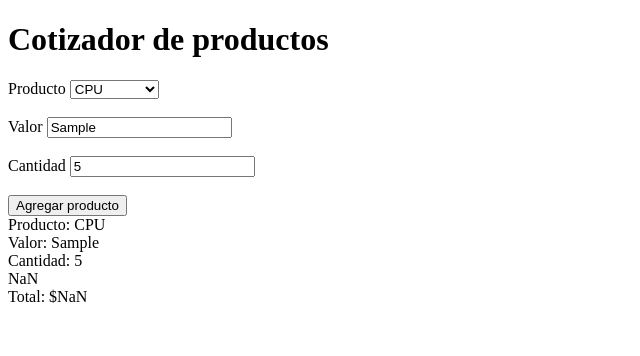
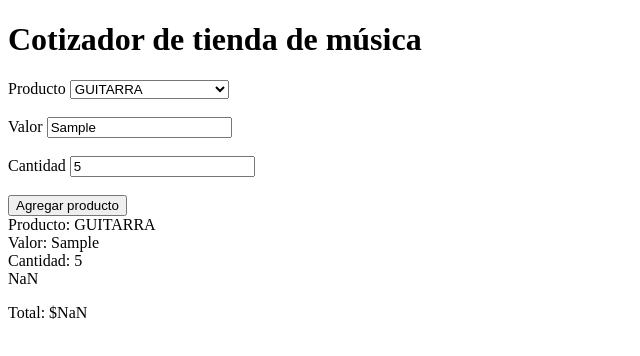
Before and after one commit to r-vudama/js-cotizador, a plain HTML site: page index.html in a window 1280 px wide. Both pictures are taken after typing "Sample", "5" into the empty fields and a click on the button "Agregar producto". Shown: the whole page, without its empty margins (0-640 px from the left). Drawn offline with Linux system fonts and the light colour scheme.

Commit message:
quito la repeticion del total

```diff
--- a/index.html
+++ b/index.html
@@ -7,16 +7,16 @@
     <title>Cotizador</title>
 </head>
 <body>
-    <h1>Cotizador de productos</h1>
+    <h1>Cotizador de tienda de música</h1>
 
     <form action="" method="POST" action="index.html">
 
         <label for="">Producto</label>
         <select name="form_producto" id="form_producto">
-            <option value="CPU" id="">CPU</option>
-            <option value="PANTALLA" id="">PANTALLA</option>
-            <option value="TECLADO" id="">TECLADO</option>
-            <option value="MOUSE" id="">MOUSE</option>
+            <option value="GUITARRA" id="">GUITARRA</option>
+            <option value="BAJO" id="">BAJO</option>
+            <option value="CUERDAS GUITARRA" id="">CUERDAS GUITARRA</option>
+            <option value="CUERDAS BAJO" id="">CUERDAS BAJO</option>
         </select>
         <br>
         <br>
@@ -32,9 +32,13 @@
 
     </form>
 
-    <div id="carrito">
+    <div id="carrito"></div>
 
+    <div id="carritoTotal">
+        <p id="total">Total: $</p>
     </div>
+
+
 
 
 
--- a/main.js
+++ b/main.js
@@ -35,15 +35,12 @@ function agregarProducto() {
         nuevoSubtotal.setAttribute('name', 'nuevoSubtotal');
         nuevoSubtotal.appendChild(elementoSubtotal);
 
-
-
-   calcular_total();
+   calcularTotal();
 }
 
-function calcular_total(){
+function calcularTotal(){
 
     var subtotales = document.getElementsByName('nuevoSubtotal');
-    var total = document.createElement('div')
 
     var suma = 0;
 
@@ -51,8 +48,7 @@ function calcular_total(){
         suma = suma + Number(subtotales[i].innerText);
     }
 
-    carrito.appendChild(total);
-    total.setAttribute('id', 'total');
-    total.appendChild(document.createTextNode(`Total: $${suma}`));
+    var total = document.getElementById('total');
+    total.innerHTML = `Total: $${suma}`
 
 }
```
